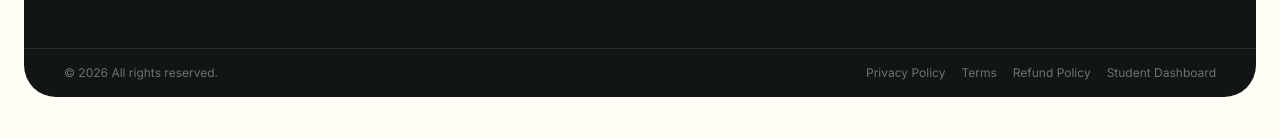
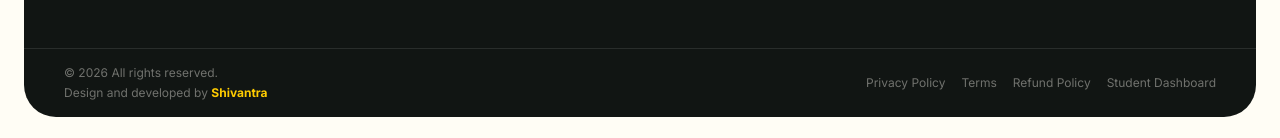
Before and after one commit to greenthera/bestcareercounselling.com, a React (Vite) app: page / in a window 1280 px wide. Shown: the part 8686-8824 px from the top of the page. Built offline with nearby package versions, Linux system fonts and the light colour scheme; no server answers.

Commit message:
feat: add Design and developed by Shivantra credit to footer (#283)

```diff
--- a/src/components/layout/Footer.tsx
+++ b/src/components/layout/Footer.tsx
@@ -59,7 +59,20 @@ export function Footer() {
 
         <div className="border-t border-white/10">
           <div className="flex flex-col gap-2 px-6 py-4 text-xs text-warm-white/40 md:px-10 lg:flex-row lg:items-center lg:justify-between">
-            <p>© {new Date().getFullYear()} All rights reserved.</p>
+            <div className="flex flex-col gap-1">
+              <p>© {new Date().getFullYear()} All rights reserved.</p>
+              <p>
+                Design and developed by{' '}
+                <a
+                  href="https://shivantra.com/"
+                  target="_blank"
+                  rel="noopener noreferrer"
+                  className="font-bold text-brand-yellow transition-colors hover:text-warm-white"
+                >
+                  Shivantra
+                </a>
+              </p>
+            </div>
             <div className="flex flex-wrap gap-4">
               <span>Privacy Policy</span>
               <span>Terms</span>
```
